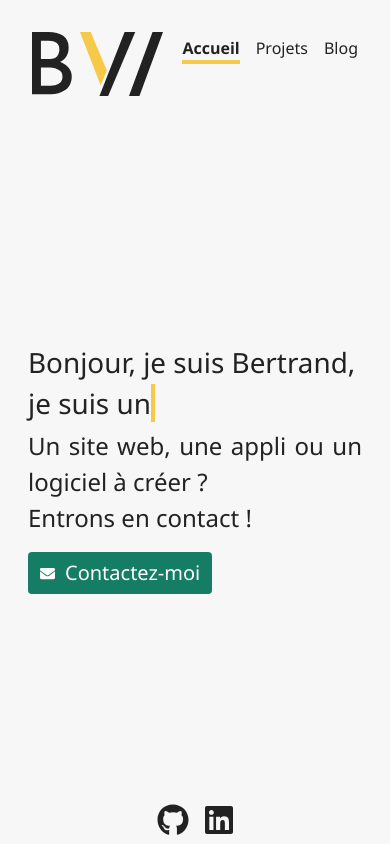
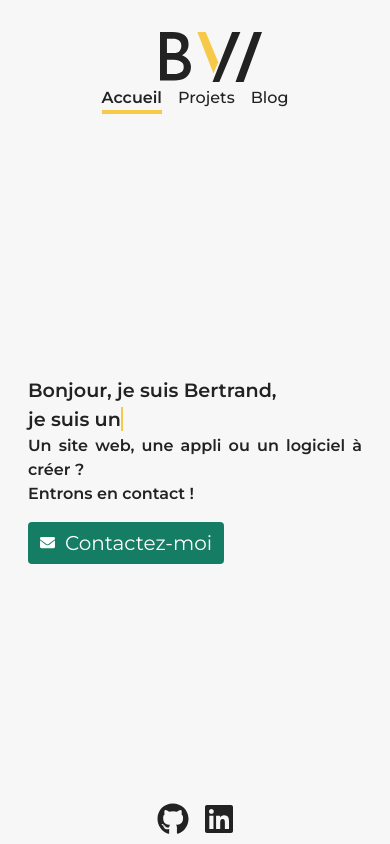
Before and after one commit to bwtlt/bwatelet-website, a React (Create React App) app: page /#/ in a window 390 px wide. Built offline with nearby package versions, Linux system fonts and the light colour scheme.

Commit message:
mobile comp, spinner

```diff
--- a/src/components/Blog.js
+++ b/src/components/Blog.js
@@ -1,4 +1,5 @@
 import React, { useEffect, useState } from 'react';
+import { Spinner } from 'react-bootstrap';
 import purify from 'dompurify';
 
 const Blog = function () {
@@ -25,8 +26,14 @@ const Blog = function () {
     return <span>{date.toLocaleDateString()}</span>;
   }
 
+  const spinner = (
+    <Spinner animation="grow" role="status" className="spinner">
+      <span className="visually-hidden">Loading...</span>
+    </Spinner>
+  );
+
   return (
-    loading ? <p>LOADING</p>
+    loading ? spinner
       : (
         <div className="blog">
           {posts.map((post) => (
--- a/src/components/Home.js
+++ b/src/components/Home.js
@@ -37,14 +37,14 @@ const Home = function () {
 
   return (
     <div id="hi">
-      <h1>Bonjour, je suis Bertrand,</h1>
-      <h1>
+      <div>Bonjour, je suis Bertrand,</div>
+      <div>
         je suis un
         {' '}
         <span className="typewriter">
           {text}
         </span>
-      </h1>
+      </div>
       <p className="intro">
         Un site web, une appli ou un logiciel à créer ?
         <br />
--- a/src/components/Thumbnail.js
+++ b/src/components/Thumbnail.js
@@ -29,12 +29,13 @@ const Thumbnail = function (props) {
 Thumbnail.propTypes = {
   title: PropTypes.string.isRequired,
   description: PropTypes.string.isRequired,
-  keywords: PropTypes.string.isRequired,
+  keywords: PropTypes.string,
   link: PropTypes.string.isRequired,
   image: PropTypes.string,
 };
 
 Thumbnail.defaultProps = {
+  keywords: '',
   image: '',
 };
 
--- a/src/scss/custom.scss
+++ b/src/scss/custom.scss
@@ -1,12 +1,12 @@
 @use 'colors';
 @import "../../node_modules/bootstrap/scss/bootstrap";
+@import url('https://fonts.googleapis.com/css2?family=Montserrat:wght@400;500;600&display=swap');
 
 body {
   height: 100vh;
   margin: 0;
-  font-family: 'Segoe UI', 'Roboto', 'Oxygen',
-    'Ubuntu', 'Cantarell', 'Fira Sans', 'Droid Sans', 'Helvetica Neue',
-    sans-serif;
+  font-family: 'Montserrat', sans-serif;
+  font-weight: 400;
   -webkit-font-smoothing: antialiased;
   -moz-osx-font-smoothing: grayscale;
   color: colors.get(neutrals, grey-900);
@@ -30,6 +30,7 @@ header {
   justify-content: space-between;
 }
 
+
 .logo {
   height: 4em;
   margin-top: 2em;
@@ -39,15 +40,39 @@ header {
 .nav {
   margin-top: 2em;
   margin-right: 2em;
+  display: flex;
+  flex-direction: row;
+  flex-wrap: nowrap;
+}
+
+@media (max-width: 900px) {
+  header {
+    flex-direction: column;
+    align-items: center;
+  }
+
+  .logo {
+  }
+
+  .nav {
+    margin: unset;
+  }
 }
 
 .nav-masthead .nav-link {
   padding: .25rem 0;
   font-weight: 500;
+  font-size: 1.3rem;
   background-color: transparent;
   color: colors.get(neutrals, grey-900);
   border-bottom: .25rem solid transparent;
   height: 2em;
+}
+
+@media (max-width: 900px) {
+  .nav-masthead .nav-link {
+  font-size: 1rem;
+  }
 }
 
 .nav-masthead .nav-link:hover {
@@ -69,6 +94,16 @@ header {
   align-items: flex-start;
   justify-content: center;
   flex-wrap: nowrap;
+  font-weight: 600;
+  font-size: 2.5rem;
+  text-align: left;
+}
+
+@media (max-width: 900px) {
+  #hi {
+    font-size: 1.2rem;
+    white-space: nowrap;
+  }
 }
 
 .typewriter {
@@ -285,9 +320,19 @@ a {
   margin: 0;
 }
 
+@media (max-width: 900px) {
+  .intro {
+    font-size: 1rem;
+    white-space: normal;
+  }
+}
+
 .container {
   display: flex;
   flex-direction: column;
-  margin-top: auto;
-  margin-bottom: auto;
+  margin: auto;
 }
+
+.spinner {
+  margin: auto
+}
```
